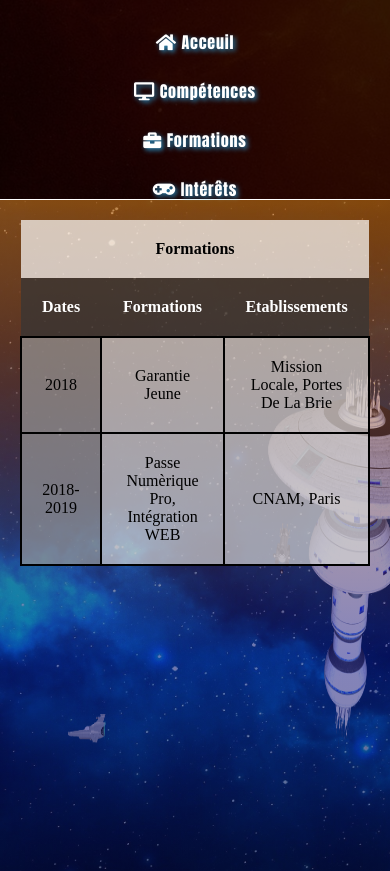
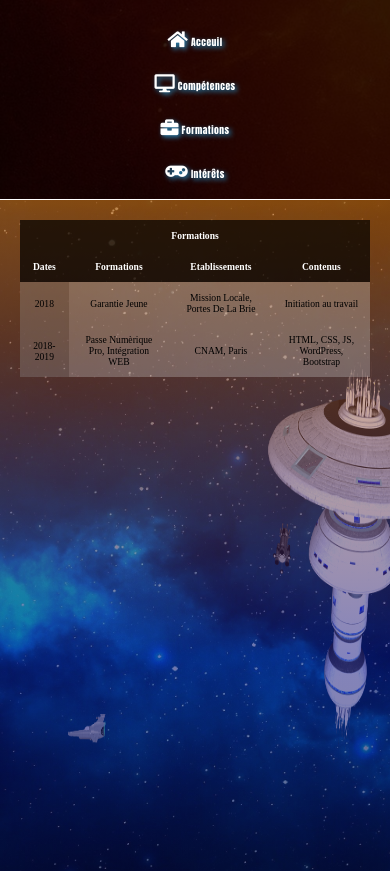
Before and after one commit to CedricAOUN/CedricAOUN.github.io, a plain HTML site: page formation.html in a window 390 px wide. Shown: the top 871 px of the page. Drawn offline with Linux system fonts and the light colour scheme; a web font is replaced by a local one.

Commit message:
responsive + tableau

```diff
--- a/css/style.css
+++ b/css/style.css
@@ -38,6 +38,7 @@ header[class="container"] {
 footer[class="container"] {
 	border-top: 1px solid white;
 	box-shadow: 0px -10px 10px rgba(26, 26, 26, 0.3);
+	text-align: center;
 }
 footer[class="container"], header[class="container"] {
 	background-color: rgba(0,0,0,0.8);
@@ -110,6 +111,7 @@ iframe {
 .fond1 {
 	background-image:url("../img/fond1v2.jpg");
 	background-size: cover;
+	width: 100%;
 }
 .fond2 {
 	background-image:url("../img/fond2v2.jpg");
@@ -129,29 +131,28 @@ table {
 	color: rgba(0,0,0,0.7);
 }
 td, th {
-	border:2px solid;
 	padding: 20px;
-	background-color: rgba(212,212,212,0.7);
+	background-color: rgba(212,212,212,0.3);
 }
 td:first-of-type {
-	background-color: rgba(151, 151, 151, 0.7);
+	background-color: rgba(151, 151, 151, 0.3);
 }
 th:first-of-type {
-	background-color: rgba(54, 54, 54, 0.7);
+	background-color: rgba(0, 0, 0, 0.7);;
 	color: rgb(255,255,255);
 	border: rgba(0,0,0,0.7);
 
 }
 th {
-	background-color: rgba(54, 54, 54,0.7);
+	background-color: rgba(0, 0, 0,0.7);
 	color: white;
 	border:none;
 }
 
 
 tr:first-child th  {
-	background-color: rgba(255,255,255,0.7);;
-	color: black;
+	background-color: rgba(0, 0, 0, 0.7);;
+	color: white;
 }
 
 a:hover {
@@ -264,7 +265,7 @@ i {
 	bottom: 8px;
 	width: 100%;
 	text-align: center;
-	background-color: rgba(255, 255, 255, 0.5);
+	background-color: rgba(255, 255, 255, 0.3);
 	bottom:4px;
 }
 .text h1 {
@@ -366,11 +367,6 @@ header img {
 	}
 }
 
-@media screen and (max-width: 768px) {
-	header {
-		height: 200px;
-	}
-}
 @media screen and (max-width: 600px) {
 	header a {
 		display: block;
@@ -382,4 +378,14 @@ header img {
 	header {
 		height: 200px;
 	}
+	td, th {
+		padding: 10px;
+	}
+	body {
+		font-size: 0.6em;
+	}
+	.text {
+		position: relative;
+		display: inline-block;
+	}
 }
--- a/formation.html
+++ b/formation.html
@@ -32,12 +32,13 @@
 			<table>
 				<thead>
 					<tr>
-						<th class="tabletitre" colspan="3">Formations</th>
+						<th class="tabletitre" colspan="4">Formations</th>
 					</tr>
 					<tr>
 						<th>Dates</th>
 						<th>Formations</th>
 						<th>Etablissements</th>
+						<th>Contenus</th>
 					</tr>
 				</thead>
 				<tbody>
@@ -45,11 +46,13 @@
 						<td>2018</td>
 						<td>Garantie Jeune</td>
 						<td>Mission Locale, Portes De La Brie</td>
+						<td>Initiation au travail</td>
 					</tr>
 					<tr>
 						<td>2018-2019</td>
 						<td>Passe Numèrique Pro, Intégration WEB</td>
 						<td>CNAM, Paris</td>
+						<td>HTML, CSS, JS, WordPress, Bootstrap</td>
 					</tr>
 				</tbody>
 			</table>
```
